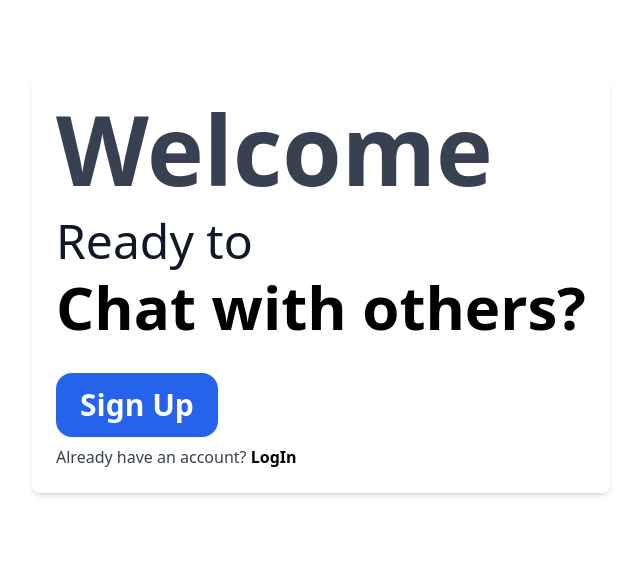
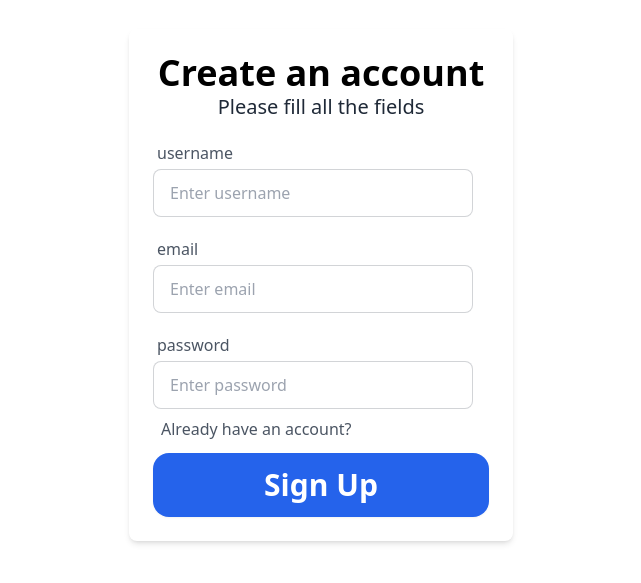
Before and after one commit to agaberr/Linkly, a React (Vite) app in the folder Frontend/: page /signup in a window 1280 px wide. Shown: the part 115-698 px from the top of the page, without its empty margins (319-960 px from the left). Built offline with nearby package versions, Linux system fonts and the light colour scheme.

Commit message:
Finish SignUp page  - frontend

```diff
--- a/Frontend/src/SignUp/SignUp.jsx
+++ b/Frontend/src/SignUp/SignUp.jsx
@@ -2,21 +2,42 @@ import React from 'react'
 
 const SignUp = () => {
     return (
-        <div className='flex flex-col items-center justify-center min-w-96 mx-auto'>
+        <div className='flex flex-col items-center justify-center min-w-96   mx-auto'>
           <div className='w-full p-6 rounded-lg shadow-md bg-gray-400 bg-clip-padding bg-opacity-0'>
-            <h1 className='text-8xl font-semibold text-left text-gray-700'>
-              Welcome
+            <h1 className='text-4xl font-semibold text-center text-black'>
+              Create an account
             </h1>
-            <h1 className='text-5xl font-normal text-left text-gray-900 pt-5'>
-              Ready to
+            <h1 className='text-xl font-normal text-center text-gray-800'>
+              Please fill all the fields
             </h1>
-            <h1 className='text-6xl font-bold text-left text-black pt-3 pb-7'>
-              Chat with others?
-            </h1>
-            <button class="btn border-none rounded-box bg-blue-600 btn-lg hover:bg-blue-700 text-3xl mt-2 text-center text-white">Sign Up</button>
-          <h1 className='text-l font-normal text-left text-gray-700 pt-2'>
-              Already have an account? <a href='#' className='font-bold text-black hover:underline hover:cursor-pointer'>LogIn</a>
-            </h1>
+
+            <form>
+                <div>
+                    <label className='label p-1 pt-5'>
+                        <span className='text-base label-text text-gray-600'>username</span>
+                    </label>
+                    <input type="text" placeholder="Enter username" className="input input-bordered w-full max-w-xs bg-white text-black" />
+                </div>
+
+                <div>
+                    <label className='label p-1 pt-5'>
+                        <span className='text-base label-text text-gray-600'>email</span>
+                    </label>
+                    <input type="text" placeholder="Enter email" className="input input-bordered w-full max-w-xs bg-white text-black" />
+                </div>
+
+                <div>
+                    <label className='label p-1 pt-5'>
+                        <span className='text-base label-text text-gray-600'>password</span>
+                    </label>
+                    <input type="password" placeholder="Enter password" className="input input-bordered w-full max-w-xs bg-white text-black" />
+                </div>
+
+                <a href='#' className='font-normal text-gray-600 hover:underline hover:text-black hover:cursor-pointer block p-2'>Already have an account?</a>
+
+                <button class="btn border-none btn-block rounded-box bg-blue-600 btn-lg hover:bg-blue-700 text-3xl mt-1 text-center text-white">Sign Up</button>
+            </form>
+
           </div>
         </div>
       )
```
